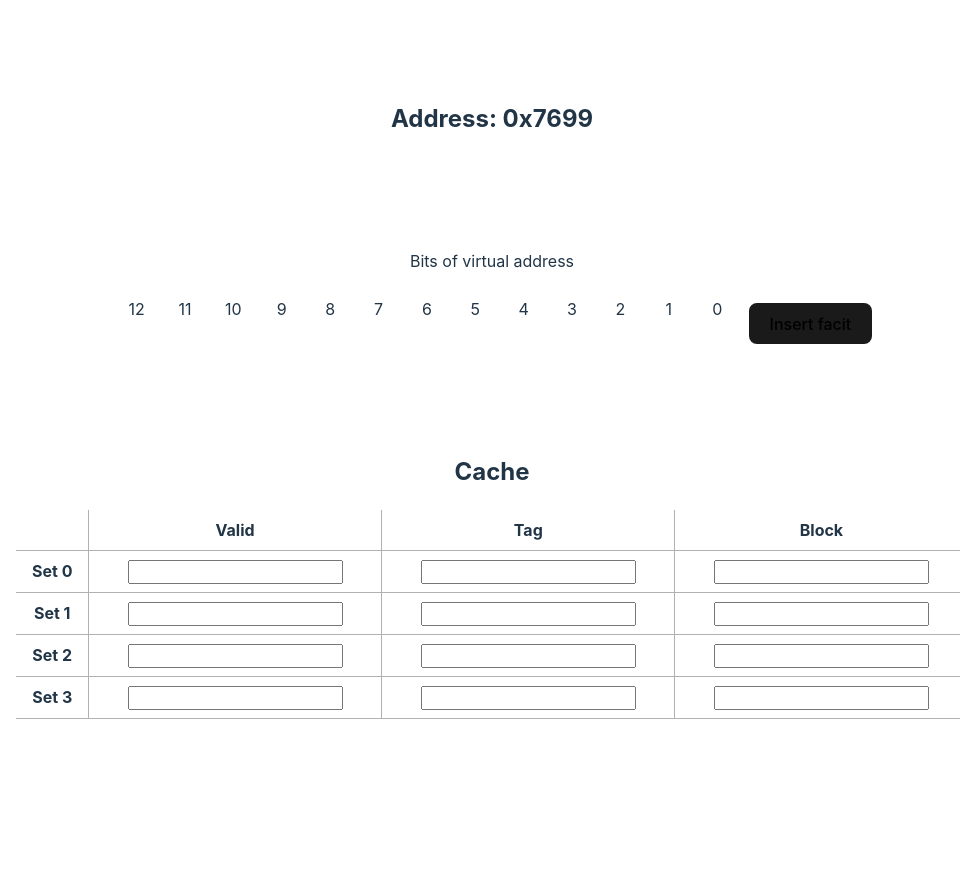
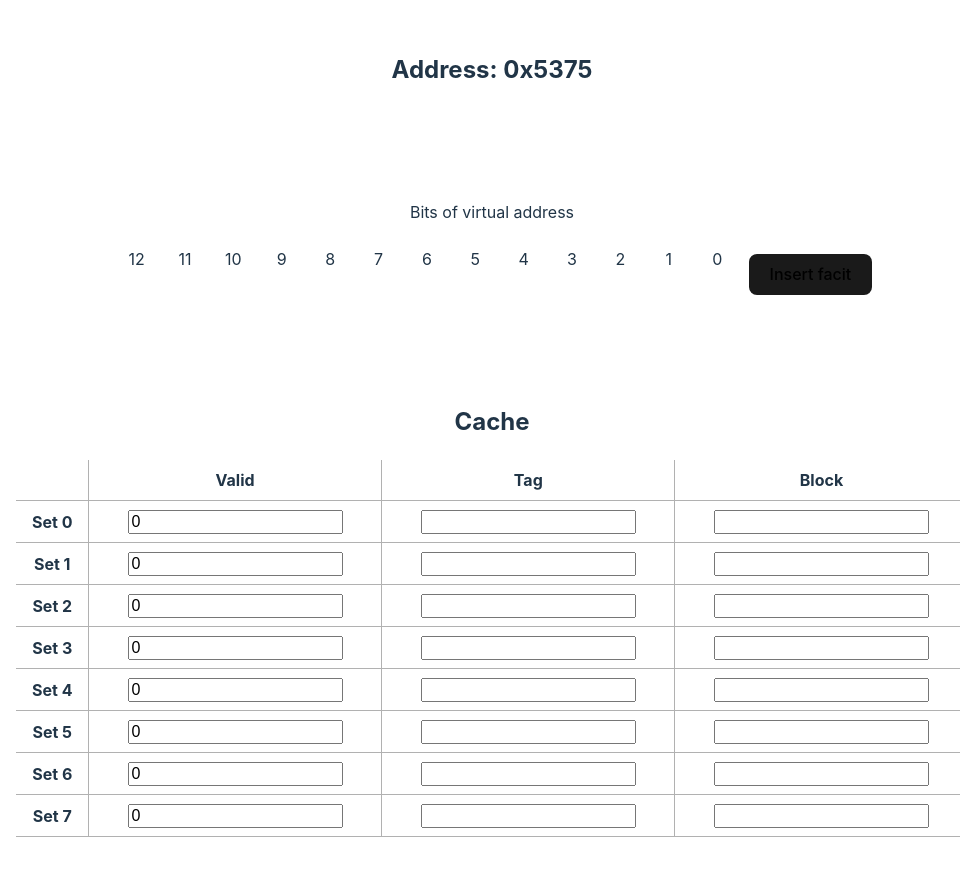
Before and after one commit to MahmoodSeoud/cache-hit-miss, a React (Vite) app: page / in a window 1280 px wide. Shown: the whole page, without its empty margins (148-1108 px from the left). Before the commit the page ends 800 px from the top, so only its background shows below. Built offline with nearby package versions, Linux system fonts and the light colour scheme.

Commit message:
num of cols

```diff
--- a/src/App.tsx
+++ b/src/App.tsx
@@ -89,17 +89,17 @@ function generateIndex(): number {
 }
 
 
-function createTableEntry<TObj extends CACHE_TABLE_ENTRY>(entry: TObj, TLBT_bits: string, VPN: string, randomBitLength: number): TObj {
+function createTableEntry<TObj extends CACHE_TABLE_ENTRY>(entry: TObj, tag_bits: string, randomBitLength: number): TObj {
   const valid: Bit = Math.floor(Math.random() * 2) as Bit;
   // create unique TLBT address
-  const tag: number = createUniqe(Number('0b' + TLBT_bits), randomBitLength)
-  const block: number = createUniqe(Number('0b' + TLBT_bits), randomBitLength)
+  const tag: number = createUniqe(Number('0b' + tag_bits), randomBitLength)
+  const block: number = createUniqe(Number('0b' + tag_bits), randomBitLength)// TODO: This should be looked at again
 
   let newEntry: TObj;
-  const vpn: number = createUniqe(Number(VPN), randomBitLength)
+
   newEntry = {
     ...entry,
-    vpn,
+    tag,
     block,
     valid
   };
@@ -109,18 +109,18 @@ function createTableEntry<TObj extends CACHE_TABLE_ENTRY>(entry: TObj, TLBT_bits
 
 function createTableEntries<TObj extends CACHE_TABLE_ENTRY>
   (numOfRows: number,
-    numOfCols: number,
     tableEntry: TObj,
-    TLBT_bits: string,
-    VPN: string,
+    tag_bits: string,
     randomBitLength: number
   ): TObj[][] {
+
+  const numOfCols = 1;
   const entries: TObj[][] = [];
 
   for (let i = 0; i < numOfRows; i++) {
     const array: TObj[] = [];
     for (let j = 0; j < numOfCols; j++) {
-      let entry = createTableEntry<TObj>(tableEntry, TLBT_bits, VPN, randomBitLength)
+      let entry = createTableEntry<TObj>(tableEntry, tag_bits, randomBitLength)
       array.push(entry);
     }
     entries.push(array);
@@ -128,13 +128,6 @@ function createTableEntries<TObj extends CACHE_TABLE_ENTRY>
   return entries;
 }
 
-
-
-const ff = createTableEntries<CACHE_TABLE_ENTRY>(4, 1, {
-  tag: 0,
-  valid: 0,
-  block: 'FERO'
-}, '0b', '0b', 4);
 
 
 function App() {
@@ -156,6 +149,13 @@ function App() {
   const [tag, setTag] = useState(tag_bits.length);
 
   const [isMouseDown, setIsMouseDown] = useState(false);
+
+
+const cache_table = createTableEntries<CACHE_TABLE_ENTRY>(sets, {
+  tag: 0,
+  valid: 0,
+  block: 'FERO'
+}, '0b', 4);
 
   useEffect(() => {
     console.log('------------------------------')
@@ -261,7 +261,7 @@ function App() {
       </div>
 
       <Cache_table
-        tlb_entries={ff}
+        cache_entries={cache_table}
         addressPrefix={addressPrefixMap.Hexadecimal}
         baseConversion={baseConversionMap.Hexadecimal}
       />
--- a/src/components/Cache_table/Cache_table.tsx
+++ b/src/components/Cache_table/Cache_table.tsx
@@ -19,7 +19,7 @@ export type CACHE_TABLE_ENTRY = {
 };
 
 type cache_tableProps = {
-    tlb_entries: Array<CACHE_TABLE_ENTRY>[];
+    cache_entries: Array<CACHE_TABLE_ENTRY>[];
     addressPrefix: AddressPrefix;
     baseConversion: BaseConversion;
 }
@@ -27,7 +27,7 @@ type cache_tableProps = {
 
 
 
-function Cache_table({ tlb_entries, addressPrefix, baseConversion }: cache_tableProps) {
+function Cache_table({ cache_entries, addressPrefix, baseConversion }: cache_tableProps) {
     return (
         <div>
             <h2>Cache</h2>
@@ -35,7 +35,7 @@ function Cache_table({ tlb_entries, addressPrefix, baseConversion }: cache_table
                 <thead>
                     <tr>
                         <th></th>
-                        {tlb_entries && tlb_entries.length > 0 && tlb_entries[0].map((_, s) => (
+                        {cache_entries && cache_entries.length > 0 && cache_entries[0].map((_, s) => (
                             <React.Fragment key={s}>
                                 <th>Valid</th>
                                 <th>Tag</th>
@@ -46,15 +46,19 @@ function Cache_table({ tlb_entries, addressPrefix, baseConversion }: cache_table
                 </thead>
                 <tbody>
 
-                    {tlb_entries && tlb_entries.map((_, i) => {
+                    {cache_entries && cache_entries.map((_, i) => {
 
                         return (
                             <tr key={i}>
                                 <th>Set {i}</th>
-                                {tlb_entries && tlb_entries.length > 0 && tlb_entries[0].map((_, j) => (
+                                {cache_entries && cache_entries.length > 0 && cache_entries[0].map((_, j) => (
                                     <React.Fragment key={j}>
                                         {/* Valid bit input */}
-                                        <td><input maxLength={1}></input></td>
+                                        <td><input
+                                            maxLength={1}
+                                            defaultValue={0}
+
+                                        ></input></td>
                                         {/* Tag input */}
                                         <td><input></input></td>
                                         {/* Block input */}
```
